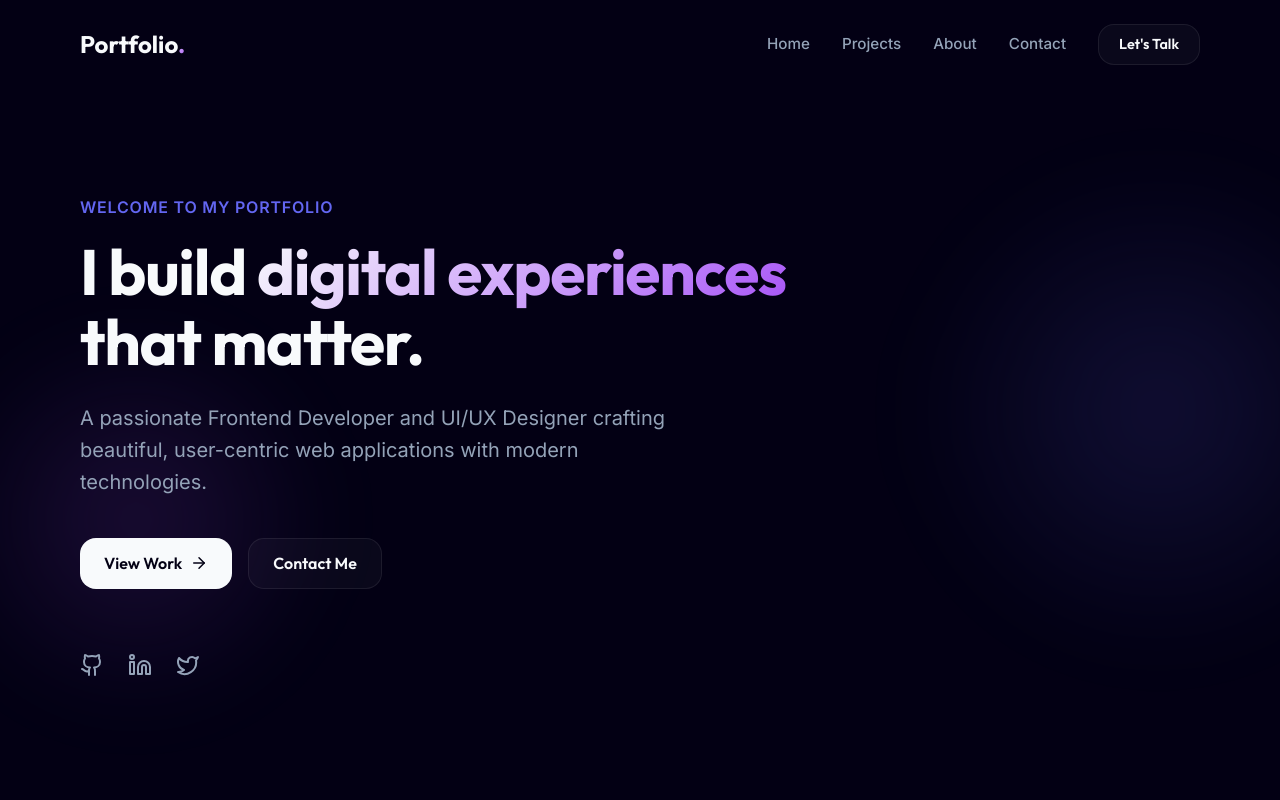
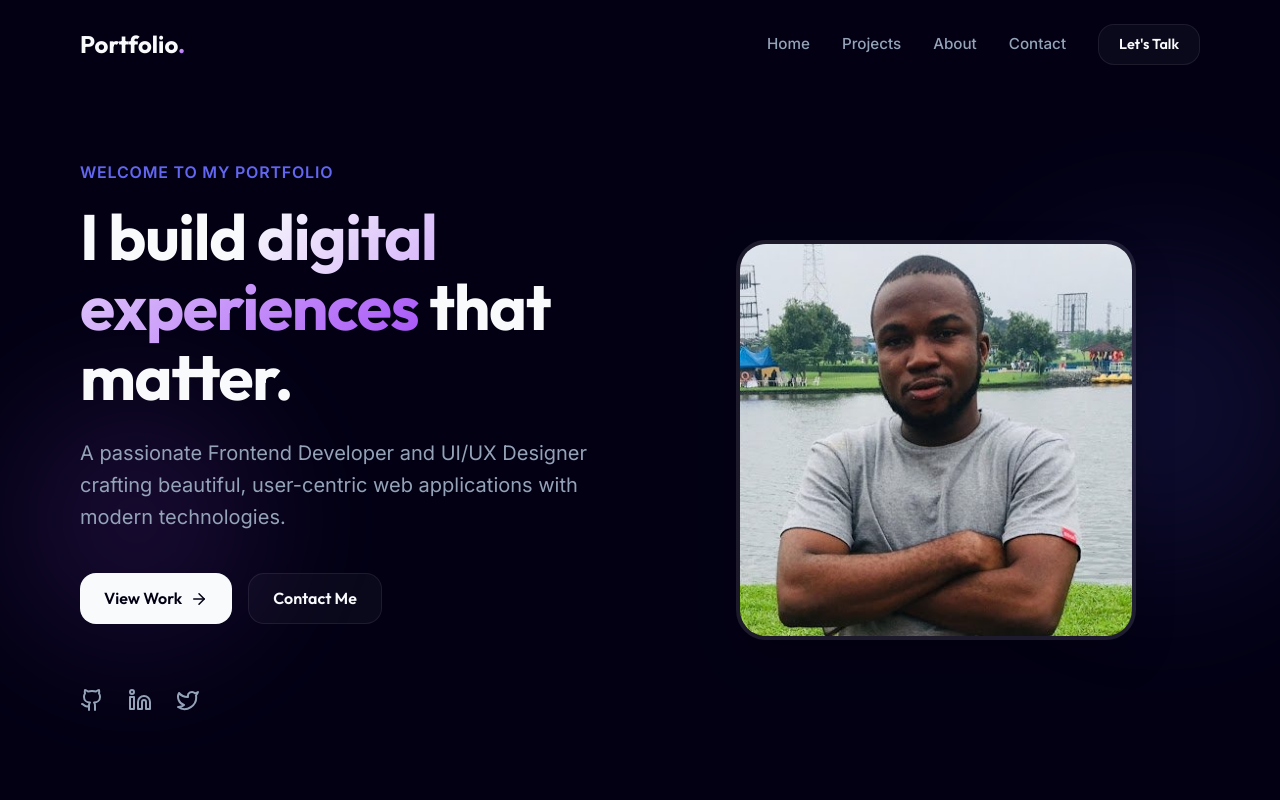
Before and after one commit to Casido1/MyPortfolioApp, a React (Vite) app: page / in a window 1280 px wide. Shown: the top 800 px of the page. Built offline with nearby package versions, Linux system fonts and the light colour scheme.

Commit message:
Added image to home page

```diff
--- a/src/components/Hero.jsx
+++ b/src/components/Hero.jsx
@@ -1,6 +1,7 @@
 import React from 'react';
 import { ArrowRight, Github, Linkedin, Twitter } from 'lucide-react';
 import { motion } from 'framer-motion';
+import profileImg from '../assets/profile.jpg';
 
 const Hero = () => {
     return (
@@ -37,7 +38,15 @@ const Hero = () => {
             }} />
 
             <div className="container">
-                <div style={{ maxWidth: '800px' }}>
+                <div style={{
+                    maxWidth: '1200px',
+                    margin: '0 auto',
+                    display: 'flex',
+                    alignItems: 'center',
+                    gap: '4rem',
+                    flexWrap: 'wrap'
+                }}>
+                    <div style={{ flex: 1, minWidth: '300px' }}>
                         <motion.div
                             initial={{ opacity: 0, y: 20 }}
                             animate={{ opacity: 1, y: 0 }}
@@ -98,6 +107,35 @@ const Hero = () => {
                             <a href="#" style={{ color: 'var(--text-secondary)' }}><Twitter size={24} /></a>
                         </motion.div>
                     </div>
+
+                    <motion.div
+                        style={{ flex: 1, minWidth: '300px', display: 'flex', justifyContent: 'center' }}
+                        initial={{ opacity: 0, scale: 0.9 }}
+                        animate={{ opacity: 1, scale: 1 }}
+                        transition={{ duration: 0.5, delay: 0.2 }}
+                    >
+                        <div style={{
+                            position: 'relative',
+                            width: '100%',
+                            maxWidth: '400px',
+                            aspectRatio: '1',
+                            borderRadius: '30px',
+                            overflow: 'hidden',
+                            boxShadow: '0 20px 40px rgba(0,0,0,0.2)',
+                            border: '4px solid rgba(255,255,255,0.1)'
+                        }}>
+                            <img
+                                src={profileImg}
+                                alt="Profile"
+                                style={{
+                                    width: '100%',
+                                    height: '100%',
+                                    objectFit: 'cover'
+                                }}
+                            />
+                        </div>
+                    </motion.div>
+                </div>
             </div>
         </section>
     );
```
Also changed, not shown: src/assets/profile.jpg (added). Lines whose indentation alone changed are shown as unchanged.
